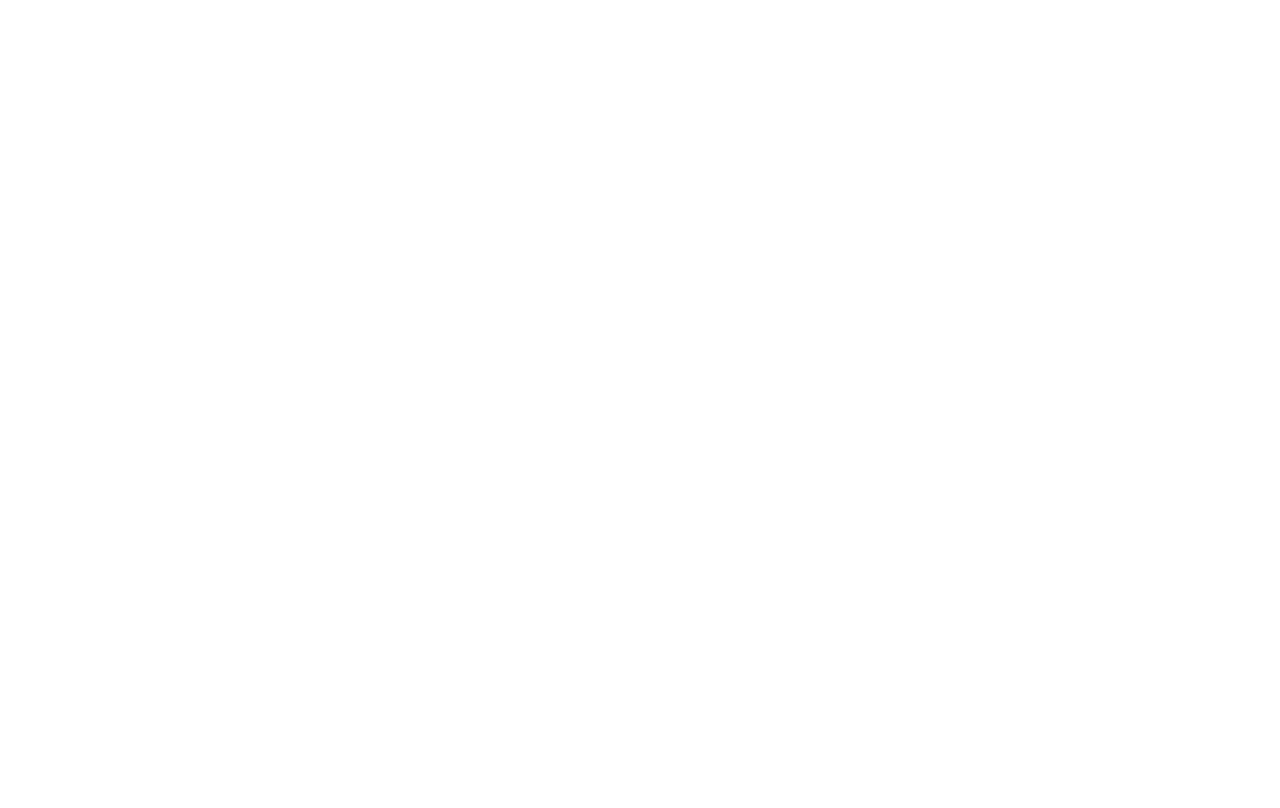
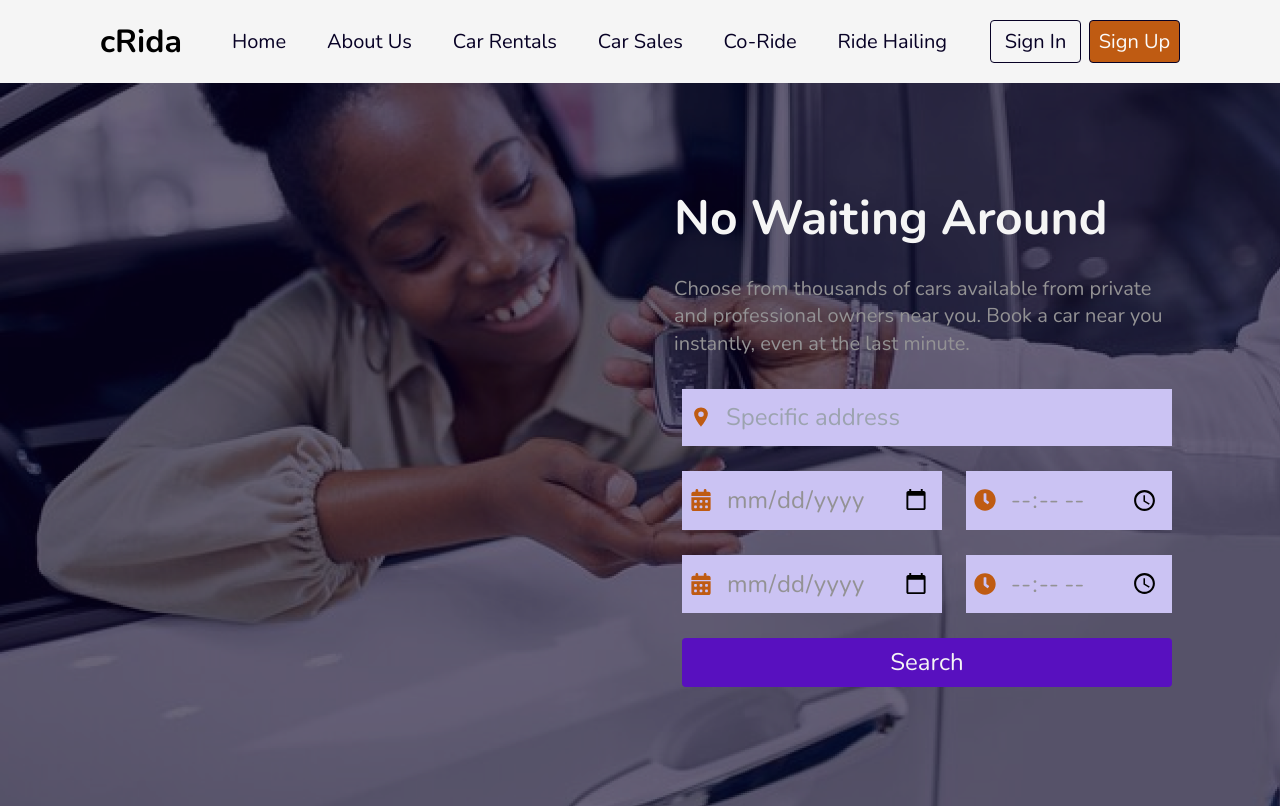
Before and after one commit to BigOTF/cRida, a React (Vite) app: page /ride in a window 1280 px wide. Before the commit this address had no page. Shown: the top 808 px of the page. Built offline with nearby package versions, Linux system fonts and the light colour scheme.

Commit message:
Started working on the car-sharing page

```diff
--- a/src/index.css
+++ b/src/index.css
@@ -43,6 +43,19 @@
     background-repeat: no-repeat;
 }
 
+.carSharingHero {
+    background-image: url('/carSharingHero.png');
+    background-size: cover;
+    background-repeat: no-repeat;
+}
+
+.carSharingMobileHero {
+    background-image: url('/carSharingHero.png');
+    background-size: cover;
+    background-repeat: no-repeat;
+    background-position: center;
+}
+
 .aboutUsImage2 {
     background-image: url('/AboutUsImage2.png');
     background-size: cover;
@@ -80,3 +93,7 @@
 .exploreCar {
     padding: 8px 16px 32px 16px
 }
+
+.carSharingHeroPadding {
+    padding: 8px 8px 16px 8px
+}
--- a/src/main.jsx
+++ b/src/main.jsx
@@ -5,6 +5,7 @@ import './index.css'
 import './styles/font.css'
 
 import AboutPage from './routes/AboutPage/AboutPage.jsx'
+import MainPage from './routes/CarSharing/MainPage.jsx'
 
 import { BrowserRouter as Router, Routes, Route } from 'react-router-dom'
 
@@ -13,6 +14,7 @@ createRoot(document.getElementById('root')).render(
       <Routes>
         <Route path='/' element={<App />}/>
         <Route path='/about' element={<AboutPage />}/>
+        <Route path='/ride' element={<MainPage />}/>
       </Routes>
     </Router>
 )
--- /dev/null
+++ b/src/routes/CarSharing/MainPage.jsx
@@ -0,0 +1,22 @@
+import React, { useState } from 'react'
+import Header from '../../components/Header/Header'
+import Footer from '../../components/Footer/Footer'
+import SharingHero from './SharingHero';
+import WhyCarSharing from './WhyCarSharing';
+
+const MainPage = () => {
+  return (
+    <div className='w-full'>
+        <Header />
+
+        <div>
+            <SharingHero />
+            <WhyCarSharing />
+        </div>
+
+        <Footer />
+    </div>
+  )
+}
+
+export default MainPage
--- /dev/null
+++ b/src/routes/CarSharing/SharingHero.jsx
@@ -0,0 +1,120 @@
+import React, { useState } from 'react'
+import { IoLocationSharp } from "react-icons/io5";
+import { FaCalendarDays } from "react-icons/fa6";
+import { FaClock } from "react-icons/fa";
+
+const SharingHero = () => {
+    const [address, setAddress] = useState('');
+    const [pickUpDate, setPickUpDate] = useState('');
+    const [pickUpTime, setPickUpTime] = useState('');
+    const [returnDate, setReturnDate] = useState('');
+    const [returnTime, setReturnTime] = useState('');
+  return (
+    <div>
+
+        {/* LARGE SCREEN VIEW */}
+        <div className='carSharingHero md:h-[723px] md:flex items-center justify-end md:px-[100px] hidden'>
+
+            <div className='flex flex-col w-full md:gap-[24px] md:w-[506px]'>
+                <p className='nunito-700 text-[#F5F5F5] md:text-[48px] md:leading-[65.47px]'>No Waiting Around</p>
+                <p className='nunito-400 text-[#939294] text-[20px] leading-[27.28px]'>Choose from thousands of cars available from private and professional owners near you. Book a car near you instantly, even at the last minute.</p>
+
+                <div className='w-full flex flex-col gap-[25px] carSharingHeroPadding'>
+
+                    <div className='flex items-center gap-[10px] bg-[#CBC3F3] p-[8px]'>
+                        <label>
+                            <IoLocationSharp className='text-[22px] text-[#BF5B12]'/>
+                        </label>
+                        <input className='w-full bg-inherit text-[#939294] p-[4px] nunito-400 md:text-[24px] md:leading-[32.74px] border-none focus:outline-none focus:ring-0'
+                            type='text'
+                            placeholder='Specific address'
+                            value={address}
+                            onChange={(e) => setAddress(e.target.value)}
+                        />
+                    </div>
+
+                    <div className='flex justify-between'>
+
+                        <div className='flex items-center gap-[10px] bg-[#CBC3F3] p-[8px]'>
+                            <label>
+                                <FaCalendarDays className='text-[22px] text-[#BF5B12]'/>
+                            </label>
+                            <input className='w-full bg-inherit text-[#939294] p-[4px] nunito-400 md:text-[24px] md:leading-[32.74px] border-none focus:outline-none focus:ring-0'
+                                type='date'
+                                placeholder='Pick Up'
+                                value={pickUpDate}
+                                onChange={(e) => setPickUpDate(e.target.value)}
+                            />
+                        </div>
+
+                        <div className='flex items-center gap-[10px] bg-[#CBC3F3] p-[8px]'>
+                            <label>
+                                <FaClock className='text-[22px] text-[#BF5B12]'/>
+                            </label>
+                            <input className='w-full bg-inherit text-[#939294] p-[4px] nunito-400 md:text-[24px] md:leading-[32.74px]'
+                                type='time'
+                                placeholder='Specific address'
+                                value={pickUpTime}
+                                onChange={(e) => setPickUpTime(e.target.value)}
+                            />
+                        </div>
+
+                    </div>
+
+                    <div className='flex justify-between'>
+
+                        <div className='flex items-center gap-[10px] bg-[#CBC3F3] p-[8px]'>
+                            <label>
+                                <FaCalendarDays className='text-[22px] text-[#BF5B12]'/>
+                            </label>
+                            <input className='w-full bg-inherit text-[#939294] p-[4px] nunito-400 md:text-[24px] md:leading-[32.74px] border-none focus:outline-none focus:ring-0'
+                                type='date'
+                                placeholder='Return'
+                                value={returnDate}
+                                onChange={(e) => setReturnDate(e.target.value)}
+                            />
+                        </div>
+
+                        <div className='flex items-center gap-[10px] bg-[#CBC3F3] p-[8px]'>
+                            <label>
+                                <FaClock className='text-[22px] text-[#BF5B12]'/>
+                            </label>
+                            <input className='w-full bg-inherit text-[#939294] p-[4px] nunito-400 md:text-[24px] md:leading-[32.74px]'
+                                type='time'
+                                placeholder='Specific address'
+                                value={returnTime}
+                                onChange={(e) => setReturnTime(e.target.value)}
+                            />
+                        </div>
+
+                    </div>
+
+                    <div className='md:h-[49px] rounded-[4px] p-[8px] bg-[#5810BF] text-center'>
+                        <button className='nunito-400 text-[#F5F5F5] md:text-[24px] md:leading-[32.74px] text-center'>
+                            Search
+                        </button>
+                    </div>
+                </div>
+
+            </div>
+        </div>
+
+        {/* MOBILE SCREEN VIEW */}
+        <div className='carSharingMobileHero h-[393px] md:hidden flex justify-center items-center px-[30px] pt-[110px]'>
+            <div className='flex flex-col items-center gap-[16px] p-[8px]'>
+                <p className='nunito-700 text-[24px] text-[#F5F5F5] leading-[32.74px]'>No Waiting Around</p>
+                <p className='nunito-400 text-[20px] text-[#DEE7F5] leading-[27.28px] text-center'>Book a car near you instantly, even at the last minute.</p>
+
+                <div className='h-[49px] w-[260px] p-[8px] rounded-[4px] text-center bg-[#5810BF]'>
+                    <a className='nunito-400 text-[24px] leading-[32.74px] text-[#F5F5F5]'>
+                        Find a ride
+                    </a>
+                </div>
+            </div>
+        </div>
+
+    </div>
+  )
+}
+
+export default SharingHero
--- /dev/null
+++ b/src/routes/CarSharing/WhyCarSharing.jsx
@@ -0,0 +1,9 @@
+import React from 'react'
+
+const WhyCarSharing = () => {
+  return (
+    <div>WhyCarSharing</div>
+  )
+}
+
+export default WhyCarSharing
```
Also changed, not shown: public/carSharingHero.png (added), public/carSharingMobileHero.png (added).
